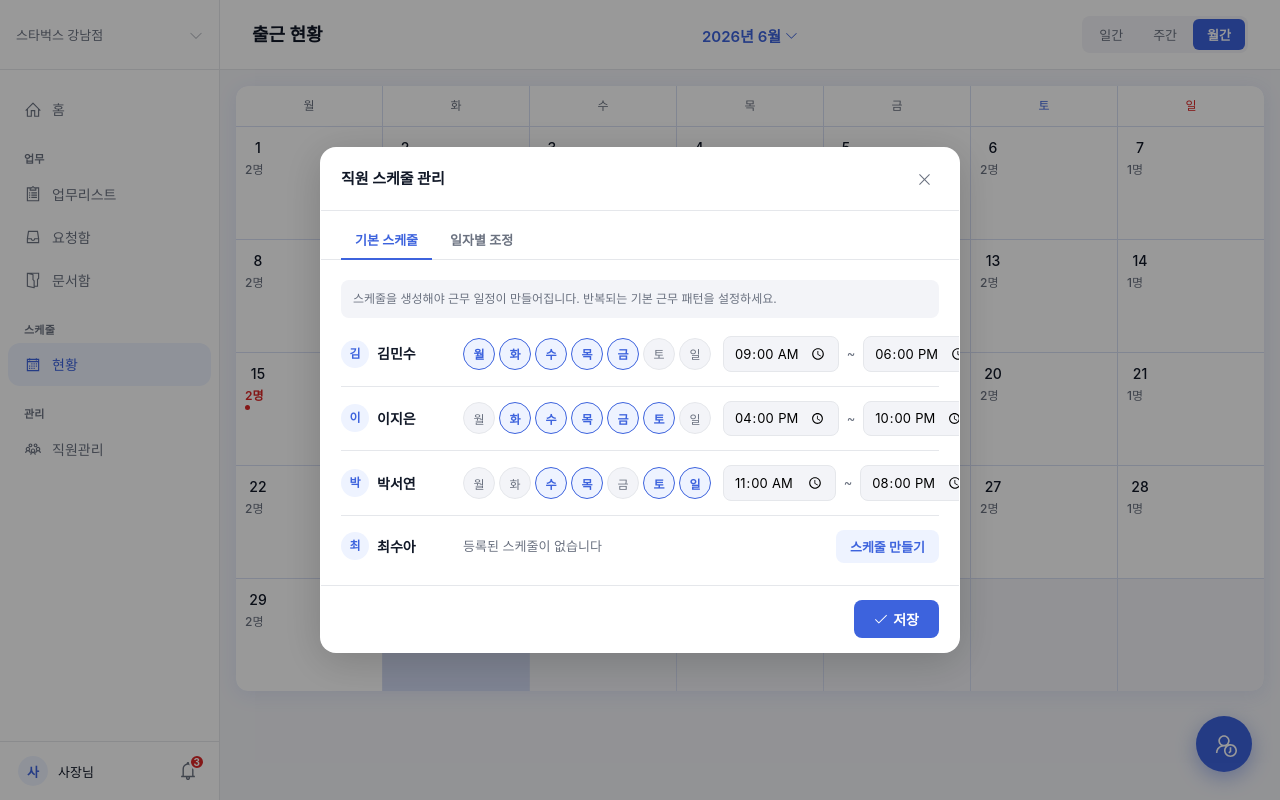
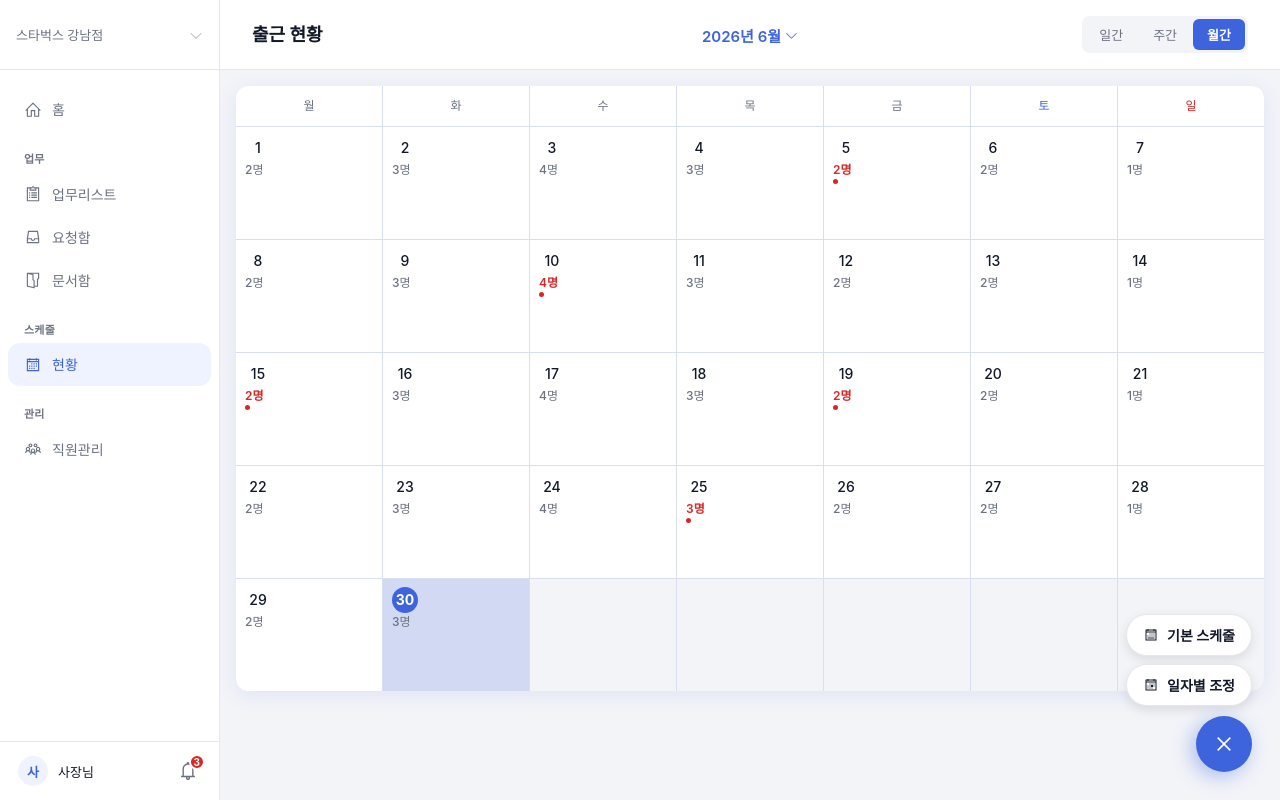
Before and after one commit to routiner-labs/store-routine-web, a Next.js app: page /owner/attendance in a window 1280 px wide. Both pictures are taken after a click on the button "스케줄 메뉴". Built offline with nearby package versions, Linux system fonts and the light colour scheme.

Commit message:
feat: 현황 버튼 수정

```diff
--- a/src/app/owner/attendance/page.module.css
+++ b/src/app/owner/attendance/page.module.css
@@ -990,6 +990,54 @@
   }
 }
 
+.fabOverlay {
+  position: fixed;
+  inset: 0;
+  z-index: 39;
+}
+
+.fabActive {
+  transform: rotate(45deg);
+}
+
+.fabMenu {
+  display: flex;
+  flex-direction: column;
+  align-items: flex-end;
+  gap: 8px;
+  animation: fabMenuIn 0.15s ease-out;
+}
+
+@keyframes fabMenuIn {
+  from { opacity: 0; transform: translateY(8px); }
+  to   { opacity: 1; transform: translateY(0); }
+}
+
+.fabMenuItem {
+  display: inline-flex;
+  align-items: center;
+  gap: 8px;
+  font-size: 14px;
+  font-weight: 600;
+  color: var(--color-text);
+  background: var(--color-surface);
+  border: 1px solid var(--color-border);
+  border-radius: 99px;
+  padding: 10px 16px;
+  box-shadow: var(--shadow-md);
+  white-space: nowrap;
+  transition: background 0.1s, color 0.1s;
+}
+
+.fabMenuItem:hover {
+  background: var(--color-primary-light);
+  color: var(--color-primary);
+}
+
+.fabMenuIcon {
+  font-size: 16px;
+}
+
 /* ─── 직원 스케줄 입력 팝업 ─── */
 
 .schedOverlay {
--- a/src/app/owner/attendance/page.tsx
+++ b/src/app/owner/attendance/page.tsx
@@ -1,7 +1,7 @@
 'use client'
 
 import { useState } from 'react'
-import { LiaAngleDownSolid, LiaUserClockSolid, LiaTimesSolid, LiaCheckSolid } from 'react-icons/lia'
+import { LiaAngleDownSolid, LiaPlusSolid, LiaCalendarWeekSolid, LiaCalendarDaySolid, LiaTimesSolid, LiaCheckSolid } from 'react-icons/lia'
 import { getAttendanceForDate } from '@/mock/calendar'
 import { mockEmployees } from '@/mock/employees'
 import { useToast } from '@/context/ToastContext'
@@ -255,6 +255,7 @@ export default function AttendancePage() {
   const [pickerNavYear, setPickerNavYear] = useState(2026)
   const [pickerNavMonth, setPickerNavMonth] = useState(6)
   const [viewMenuOpen, setViewMenuOpen] = useState(false)
+  const [fabOpen, setFabOpen] = useState(false)
   const [schedOpen, setSchedOpen] = useState(false)
   const [schedTab, setSchedTab] = useState<'BASE' | 'DATE'>('BASE')
   const [schedDate, setSchedDate] = useState(TODAY)
@@ -344,6 +345,13 @@ export default function AttendancePage() {
     showToast('직원 스케줄이 저장되었습니다')
   }
 
+  // FAB 메뉴에서 해당 탭으로 스케줄 관리 팝업 열기
+  function openSchedule(tab: 'BASE' | 'DATE') {
+    setSchedTab(tab)
+    setSchedOpen(true)
+    setFabOpen(false)
+  }
+
   function openPicker() {
     setPickerNavYear(baseYear)
     setPickerNavMonth(baseMonth)
@@ -379,6 +387,7 @@ export default function AttendancePage() {
   usePopupEsc(viewMode !== 'day' && selectedDate !== null, 'viewer', () => setSelectedDate(null))
   usePopupEsc(pickerOpen, 'viewer', () => setPickerOpen(false))
   usePopupEsc(viewMenuOpen, 'viewer', () => setViewMenuOpen(false))
+  usePopupEsc(fabOpen, 'viewer', () => setFabOpen(false))
 
   const selectedRecords = selectedDate ? getAttendanceForDate(selectedDate) : []
   const dayRecords = getAttendanceForDate(formatDate(baseYear, baseMonth, baseDay))
@@ -610,14 +619,27 @@ export default function AttendancePage() {
         </div>
       )}
 
-      {/* 스케줄 관리 FAB */}
+      {/* 스케줄 관리 FAB — + 클릭 시 기본 스케줄 / 일자별 조정으로 분기 */}
+      {fabOpen && <div className={styles.fabOverlay} onClick={() => setFabOpen(false)} />}
       <div className={styles.fabWrap}>
+        {fabOpen && (
+          <div className={styles.fabMenu}>
+            <button className={styles.fabMenuItem} onClick={() => openSchedule('BASE')}>
+              <LiaCalendarWeekSolid className={styles.fabMenuIcon} />
+              기본 스케줄
+            </button>
+            <button className={styles.fabMenuItem} onClick={() => openSchedule('DATE')}>
+              <LiaCalendarDaySolid className={styles.fabMenuIcon} />
+              일자별 조정
+            </button>
+          </div>
+        )}
         <button
-          className={styles.fab}
-          onClick={() => setSchedOpen(true)}
-          aria-label="스케줄 관리"
+          className={`${styles.fab} ${fabOpen ? styles.fabActive : ''}`}
+          onClick={() => setFabOpen((o) => !o)}
+          aria-label="스케줄 메뉴"
         >
-          <LiaUserClockSolid />
+          <LiaPlusSolid />
         </button>
       </div>
 
```
Also changed, not shown: .claude/history/2026-07-10.md.
